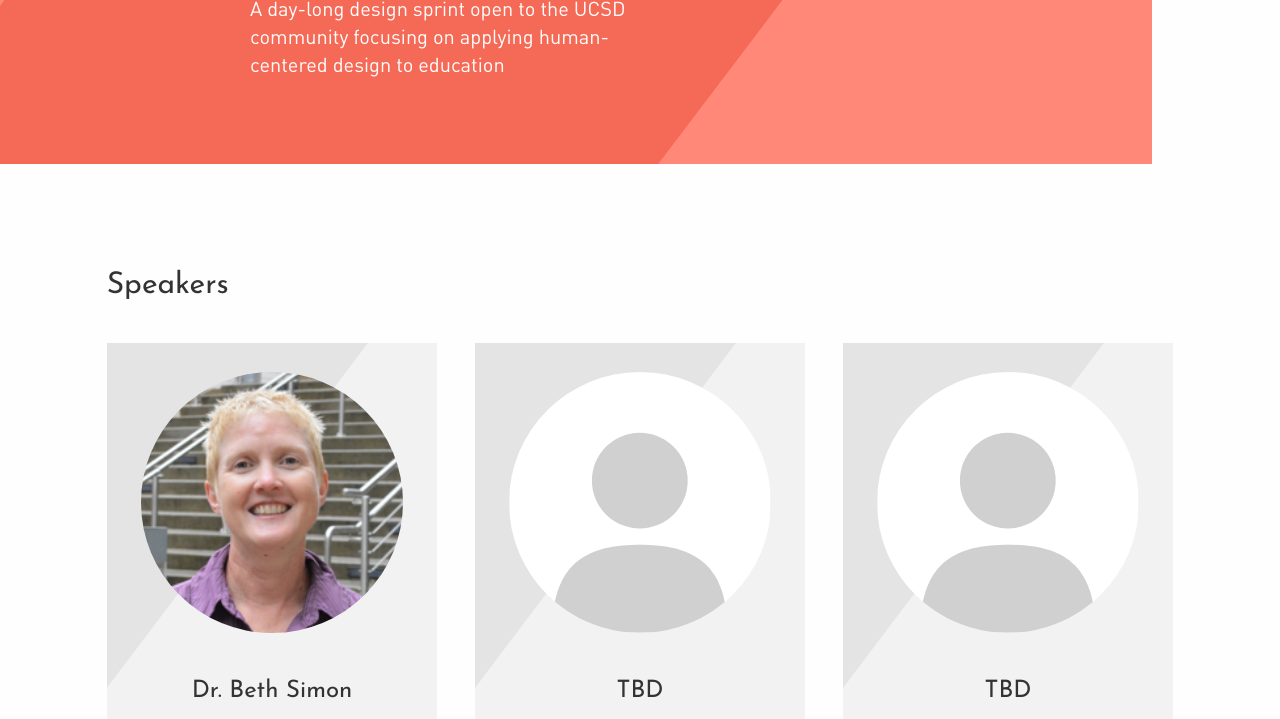
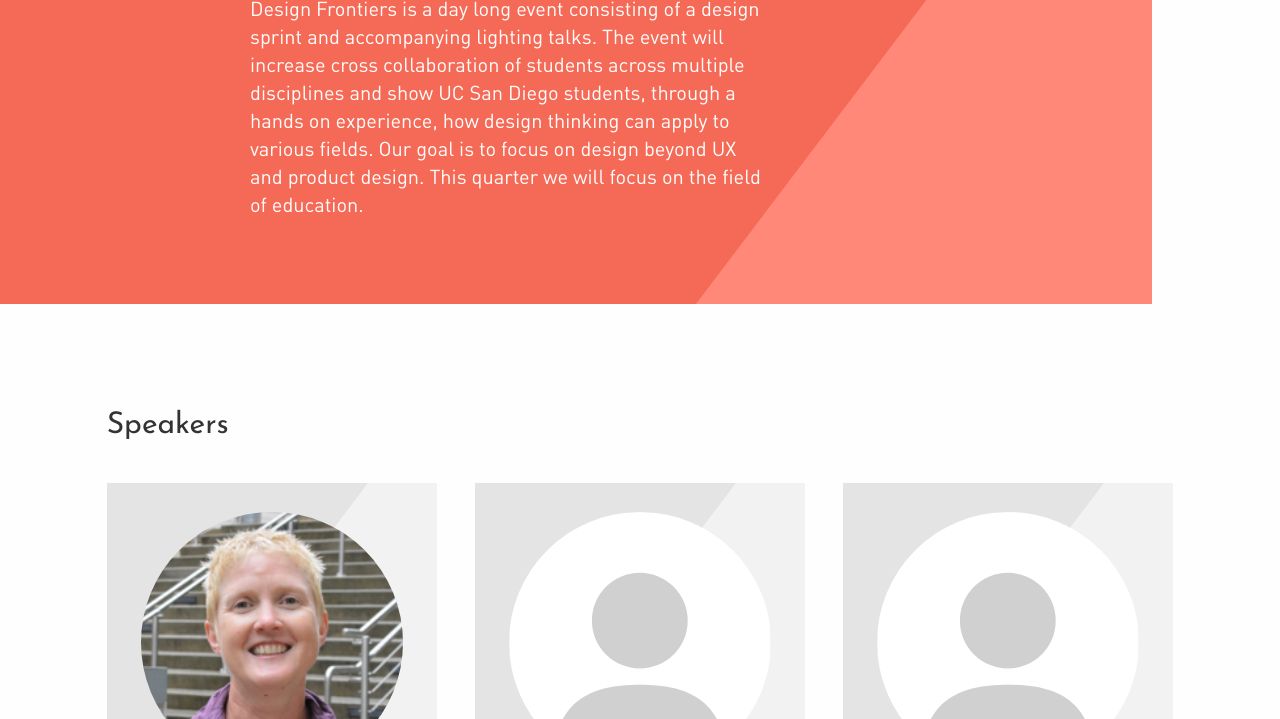
Before and after one commit to designatucsd/design-frontiers, a website: page index.html in a window 1280 px wide. Shown: the part 741-1460 px from the top of the page. Drawn offline with nearby package versions, Linux system fonts and the light colour scheme.

Commit message:
Change blurb and part 1 description

```diff
--- a/index.html
+++ b/index.html
@@ -88,8 +88,9 @@
       <img class="df__blue-triangle" src="images/blue-triangle-header.svg" alt="Blue Triangle Header">
       <div class="container">
         <div class="row">
-          <div class="df__hero__content col-xs-10 col-xs-offset-1">
+          <div class="df__hero__content col-xs-10">
             <h2>Design Frontiers: Education</h2>
+            <p> A day-long design sprint and lightning talks, focusing on applying human-centered design to education.</p>
             <p>March 10th @ Qualcomm Room. JSOE</p>
             <a href="https://docs.google.com/forms/d/e/1FAIpQLSez2Kijm0D6388mqNOPOe0-FydE2Ufta8Dkv4tv3jDodiCbFw/viewform" target="_blank">
               <button class="btn btn-primary df__sign-up" type="submit">Sign up</button>
@@ -106,11 +107,15 @@
     <section class="df__part1">
       <div class="container">
         <div class="row">
-          <div class="col-md-5 col-md-offset-2">
+          <div class="col-md-6 col-md-offset-2 col-sm-10 col-sm-offset-1">
             <h3>Part 1 of <span class="underline">Design Frontiers</span></h3>
             <p>
-              A day-long design sprint open to the UCSD community focusing on applying
-              human-centered design to education
+               Design Frontiers is a day long event consisting of a design sprint and
+               accompanying lighting talks. The event will increase cross collaboration
+               of students across multiple disciplines and show UC San Diego students,
+               through a hands on experience, how design thinking can apply to various
+               fields. Our goal is to focus on design beyond UX and product design.
+               This quarter we will focus on the field of education.
             </p>
           </div>
         </div>
--- a/scss/pages/_home.scss
+++ b/scss/pages/_home.scss
@@ -25,6 +25,7 @@
         @media (max-width: $XS_BREAKPOINT) {
           margin-top: 15vh;
           font-size: 28px;
+          margin-bottom: 20px;
         }
       }
 
@@ -32,7 +33,7 @@
         color: $GRAY_2;
         display: block;
         font-size: 18px;
-        margin-bottom: 25px;
+        margin-bottom: 20px;
 
         @media (max-width: $XS_BREAKPOINT) {
           font-size: 16px;
```
Also changed, not shown: css/main.css, 1 other file.
